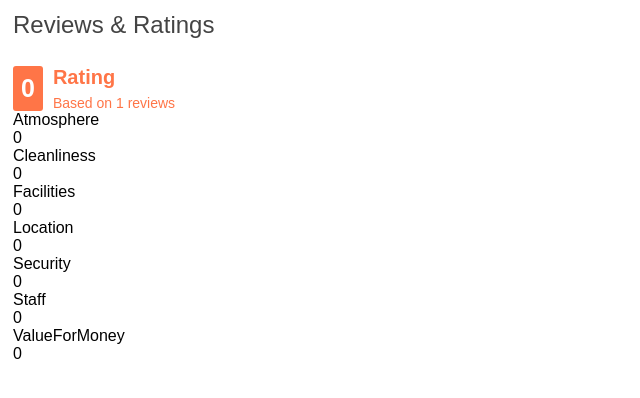
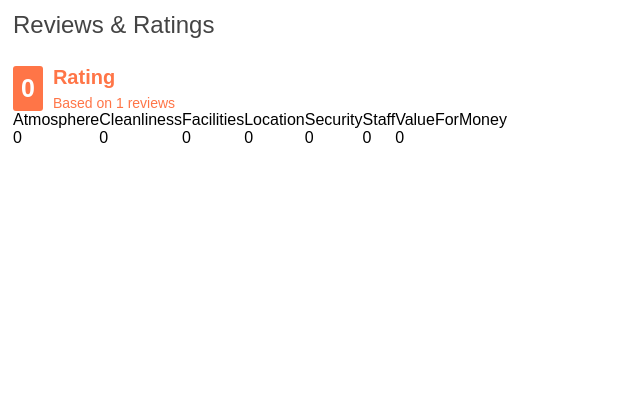
Before and after one commit to hostelhub/reviews-and-ratings2, a React app: page / in a window 1280 px wide. Shown: the top 398 px of the page, without its empty margins (0-640 px from the left). Built offline with nearby package versions, Linux system fonts and the light colour scheme; no server answers; the HTML template or start-up script is replaced by a standard one.

Commit message:
Implement styling for IndividualRatings

```diff
--- a/client/src/components/IndividualRatings.jsx
+++ b/client/src/components/IndividualRatings.jsx
@@ -1,13 +1,19 @@
 import React from 'react';
+import styled from 'styled-components';
 import PropTypes from 'prop-types';
 
 import IndividualRatingsEntries from './IndividualRatingsEntries';
+
+const RatingsList = styled.div`
+  display: flex;
+  flex-wrap: wrap;
+`;
 
 class IndividualRatings extends React.PureComponent {
   render() {
     const { ratings } = this.props;
     return (
-      <div>
+      <RatingsList>
         {Object.entries(ratings).map((rating) => {
           return (
             <IndividualRatingsEntries
@@ -16,7 +22,7 @@ class IndividualRatings extends React.PureComponent {
             />
           );
         })}
-      </div>
+      </RatingsList>
     );
   }
 }
```
Also changed, not shown: 1 other file (tests, documents, lock files or other folders).
